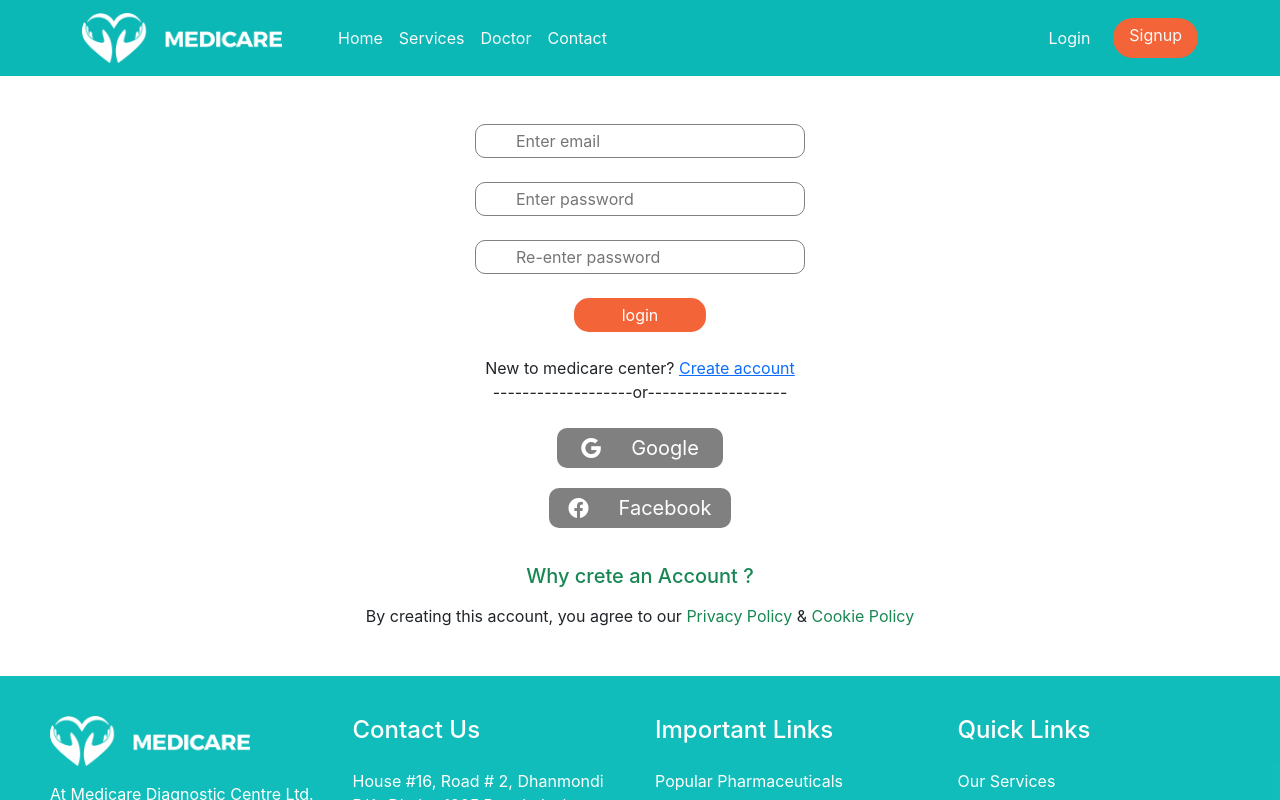
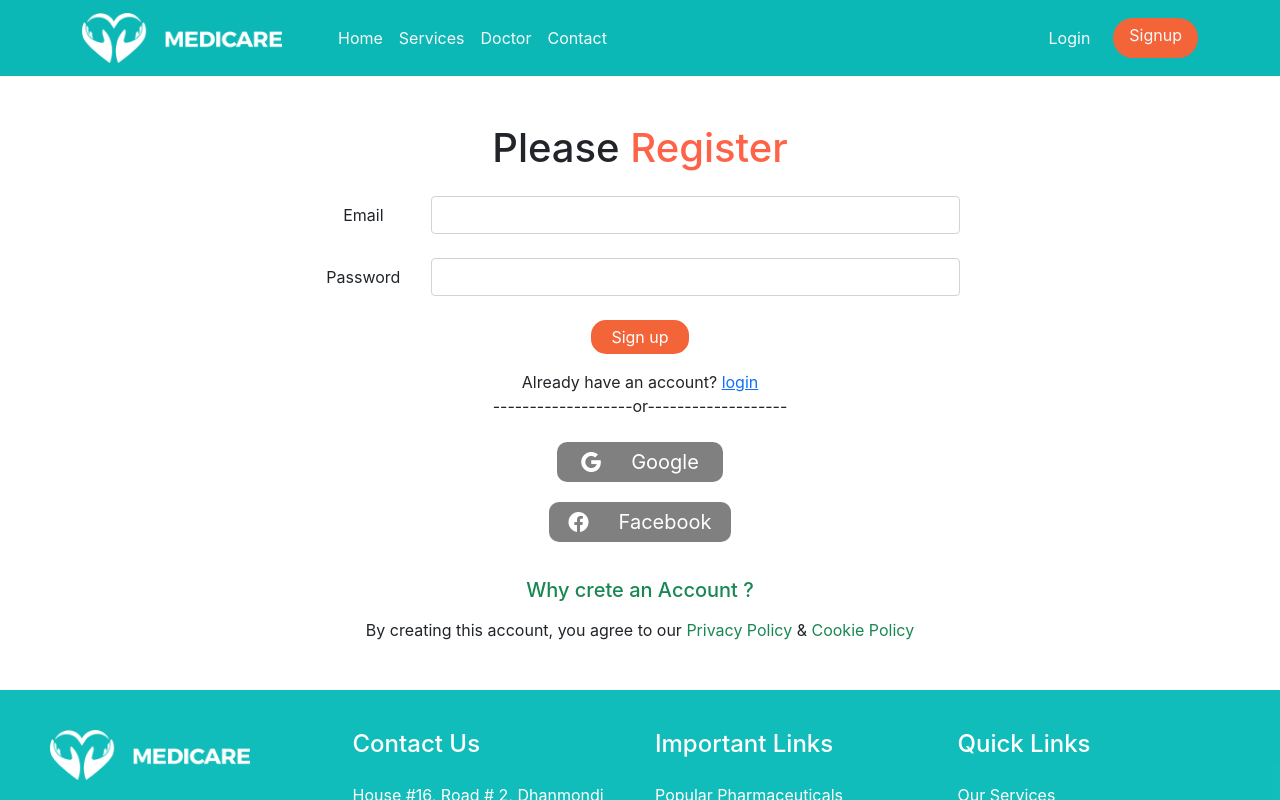
Before and after one commit to aktarinaakhi/medicare-center, a React (Create React App) app: page /signup in a window 1280 px wide. Shown: the top 800 px of the page. Built offline with nearby package versions, Linux system fonts and the light colour scheme; no server answers.

Commit message:
added form and single service

```diff
--- a/src/App.js
+++ b/src/App.js
@@ -5,11 +5,9 @@ import Header from './components/Header/Header'
 import Footer from './components/Footer/Footer';
 import Home from "./pages/Home"
 import NotFound from './pages/NotFound';
-// import Services from './pages/Services'
 import Login from './pages/Login'
 import SignUp from './pages/SignUp';
 import ServiceDetails from './pages/ServiceDetails/ServiceDetails';
-// import Doctor from './pages/OurTeam';
 import PrivateRoute from './pages/PrivateRoute/PrivateRoute';
 
 
@@ -33,10 +31,6 @@ function App() {
             <ServiceDetails></ServiceDetails>
           </PrivateRoute>
 
-          {/* <Route exact path="/doctor">
-            <Doctor></Doctor>
-          </Route> */}
-
           <Route exact path="/login">
             <Login></Login>
           </Route>
--- a/src/components/hooks/useFirebase.js
+++ b/src/components/hooks/useFirebase.js
@@ -1,5 +1,5 @@
 import initializeAuthentication from "../../firebase/firebase.init";
-import { getAuth, signInWithPopup, GoogleAuthProvider, onAuthStateChanged, signOut } from "firebase/auth";
+import { getAuth, signInWithPopup, GoogleAuthProvider, onAuthStateChanged, signOut, createUserWithEmailAndPassword, signInWithEmailAndPassword } from "firebase/auth";
 import { useEffect, useState } from "react";
 
 
@@ -7,8 +7,10 @@ initializeAuthentication();
 const useFirebase = () => {
 
     const [user, setUser] = useState({});
+    const [email, setEmail] = useState('')
+    const [password, setPassword] = useState('')
     const [isLoading, setIsloading] = useState(true);
-    // const [error, setError] = useState();
+    const [error, setError] = useState();
 
     const googleProvider = new GoogleAuthProvider();
     const auth = getAuth();
@@ -31,6 +33,39 @@ const useFirebase = () => {
         });
     }, []);
 
+    const registration = e => {
+        e.preventDefault();
+        createUserWithEmailAndPassword(auth, email, password)
+            .then(result => {
+                const user = result.user;
+                setUser(user);
+                setError('');
+            })
+            .catch((error) => {
+                setError(error.message);
+            });
+
+    }
+
+    const handleEmailChange = (e) => {
+        setEmail(e.target.value);
+
+    }
+    const handlePasswordChange = (e) => {
+        setPassword(e.target.value);
+
+    }
+
+    const login = () => {
+        signInWithEmailAndPassword(auth, email, password)
+            .then((result) => {
+                const user = result.user;
+                setError('');
+                console.log(user);
+
+            })
+    }
+
     const logOut = () => {
         setIsloading(true)
         signOut(auth)
@@ -44,7 +79,14 @@ const useFirebase = () => {
         googleSignIn,
         user,
         logOut,
-        isLoading
+        isLoading,
+        registration,
+        login,
+        handleEmailChange,
+        handlePasswordChange,
+        error
+
+
     }
 };
 
--- a/src/pages/Doctor/Doctor.js
+++ b/src/pages/Doctor/Doctor.js
@@ -7,12 +7,12 @@ const Doctor = ({ service }) => {
     return (
 
         <>
-            <div class="col" id="services">
-                <div class="card">
-                    <img src={imgDoctor} class="card-img-top height=300 " alt="..." />
-                    <div class="card-body">
+            <div className="col" id="services">
+                <div className="card">
+                    <img src={imgDoctor} className="card-img-top height=300 " alt="..." />
+                    <div className="card-body">
                         <p>{specialities}</p>
-                        <h5 class="card-title">{doctorName}</h5>
+                        <h5 className="card-title">{doctorName}</h5>
 
                         <small>{days}</small> <br />
                         <Link to={`/serviceDetails/${id}`}>
--- a/src/pages/Home.js
+++ b/src/pages/Home.js
@@ -19,10 +19,10 @@ const Home = () => {
 
             <div id="services">
                 <h2 className="text-center my-5">Our <span className="span">Services</span> </h2>
-                <div class="row row-cols-1 row-cols-md-3 g-5 container mx-auto my-5" >
+                <div className="row row-cols-1 row-cols-md-3 g-5 container mx-auto my-5" >
 
                     {
-                        services.slice(0, 6).map(service => <Services
+                        services.slice(0, 6)?.map(service => <Services
                             key={service.id}
                             service={service}
                         >
@@ -37,7 +37,7 @@ const Home = () => {
             <div id="doctor">
                 <h2 className="text-center my-5"> Meet Our <span className="span">Doctors</span> </h2>
 
-                <div class="row row-cols-1 row-cols-md-3 g-5 container mx-auto my-5" >
+                <div className="row row-cols-1 row-cols-md-3 g-5 container mx-auto my-5" >
 
                     {
                         services.map(service => <Doctor
--- a/src/pages/Login.js
+++ b/src/pages/Login.js
@@ -5,7 +5,7 @@ import useAuth from '../components/hooks/useAuth';
 import "./Login.css"
 
 const Login = () => {
-    const { googleSignIn, setIsloading } = useAuth();
+    const { googleSignIn, setIsloading, login, handleEmailChange, handlePasswordChange } = useAuth();
     const history = useHistory();
     const location = useLocation();
     const redirect_url = location.state?.from || '/home'
@@ -14,17 +14,30 @@ const Login = () => {
         googleSignIn()
             .then(result => {
                 history.push(redirect_url);
-            });
-        // .try { () => setIsloading(false) }
-
-
+            })
+            .finally(() => setIsloading(false));
     };
     return (
-        <div className="text-center mt-5">
+        <>
+            <div className="w-50 mx-auto mt-5 text-center" >
+                <h1>Please <span className="span mb-5">login</span></h1>
+                <div className="row my-4">
+                    <label htmlFor="inputEmail3" className="col-sm-2 col-form-label">Email</label>
+                    <div className="col-sm-10">
+                        <input onChange={handleEmailChange} type="email" className="form-control" id="inputEmail3" required />
+                    </div>
+                </div>
+                <div className="row mb-3">
+                    <label htmlFor="inputPassword3" className="col-sm-2 col-form-label">Password</label>
+                    <div className="col-sm-10">
+                        <input onChange={handlePasswordChange} type="password" className="form-control" id="inputPassword3" required />
+                    </div>
+                </div>
+                <button onClick={login} type="submit" className=" my-3 btn-regular">login</button> <br />
 
-            <input className="input-field" placeholder="Enter email" type="email" /> <br />
-            <input className="input-field mt-4" type="password" placeholder="Enter password" /> <br />
-            <input className="my-4 btn-regular px-5" type="submit" value="login" /><br />
+            </div>
+
+            <div className="text-center">
                 <span className="mt-4">New to medicare center? </span>
                 <Link to="/signup">Create account</Link>
                 <div> -------------------or-------------------</div>
@@ -34,8 +47,10 @@ const Login = () => {
                 </div>
                 <h5 className="text-success my-3 text-center">Why crete an Account ?</h5>
                 <p className="text-xl-center mb-5">By creating this account, you agree to our <span className="text-success">Privacy Policy</span> &  <span className="text-success"> Cookie Policy </span> </p>
+            </div>
 
-        </div>
+        </>
+
     );
 };
 
--- a/src/pages/SignUp.js
+++ b/src/pages/SignUp.js
@@ -4,7 +4,7 @@ import useAuth from '../components/hooks/useAuth';
 import { useHistory, useLocation } from 'react-router'
 
 const SignUp = () => {
-    const { googleSignIn } = useAuth();
+    const { googleSignIn, registration, setIsloading, handleEmailChange, handlePasswordChange, error } = useAuth();
     const history = useHistory();
     const location = useLocation();
     const redirect_url = location.state?.from || '/home'
@@ -13,18 +13,34 @@ const SignUp = () => {
         googleSignIn()
             .then(result => {
                 history.push(redirect_url);
-            });
+            })
+            .finally(() => setIsloading(false));
+    };
 
-    };
     return (
-        <div className="text-center mt-5">
 
-            <input className="input-field" placeholder="Enter email" type="email" /> <br />
-            <input className="input-field mt-4" type="password" placeholder="Enter password" /> <br />
-            <input className="input-field mt-4" type="password" placeholder="Re-enter password" /> <br />
-            <input className="my-4 btn-regular px-5" type="submit" value="login" /><br />
-            <span className="mt-4">New to medicare center? </span>
-            <Link to="/signup">Create account</Link>
+        <>
+            <div className="w-50 mx-auto mt-5 text-center" >
+                <h1>Please <span className="span mb-5">Register</span></h1>
+                <div className="row my-4">
+                    <label htmlFor="inputEmail3" className="col-sm-2 col-form-label">Email</label>
+                    <div className="col-sm-10">
+                        <input onChange={handleEmailChange} type="email" className="form-control" id="inputEmail3" required />
+                    </div>
+                </div>
+                <div className="row">
+                    <label htmlFor="inputPassword3" className="col-sm-2 col-form-label">Password</label>
+                    <div className="col-sm-10">
+                        <input onChange={handlePasswordChange} type="password" className="form-control" id="inputPassword3" required />
+                    </div>
+                </div>
+                <span className="text-danger">{error}</span>  <br />
+                <button onClick={registration} type="submit" className=" mb-3 btn-regular">Sign up</button> <br />
+
+            </div>
+            <div className="text-center">
+                <span className="mt-4">Already have an account? </span>
+                <Link to="/login">login</Link>
                 <div> -------------------or-------------------</div>
                 <div className="btn-div mt-4">
                     <button onClick={handleGoogleSignIn} className="button px-4"><i className="bi bi-google"></i>Google</button> <br />
@@ -32,8 +48,15 @@ const SignUp = () => {
                 </div>
                 <h5 className="text-success my-3 text-center">Why crete an Account ?</h5>
                 <p className="text-xl-center mb-5">By creating this account, you agree to our <span className="text-success">Privacy Policy</span> &  <span className="text-success"> Cookie Policy </span> </p>
+            </div>
 
-        </div>
+        </>
+
+
+
+
+
+
     );
 };
 
```
Also changed, not shown: src/pages/ServiceDetails/ServiceDetails.js (+39 -1 lines), src/pages/Services.js (+8 -8 lines). Lines whose indentation alone changed are shown as unchanged.
